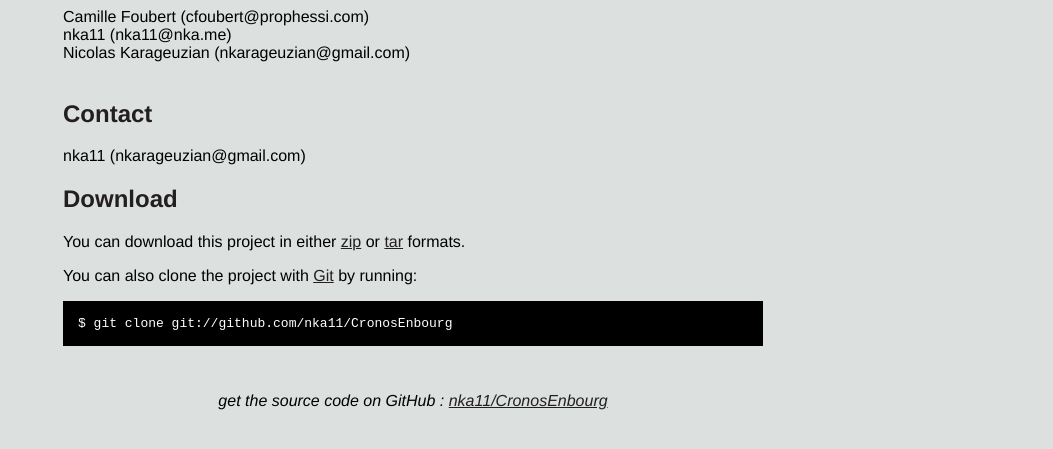
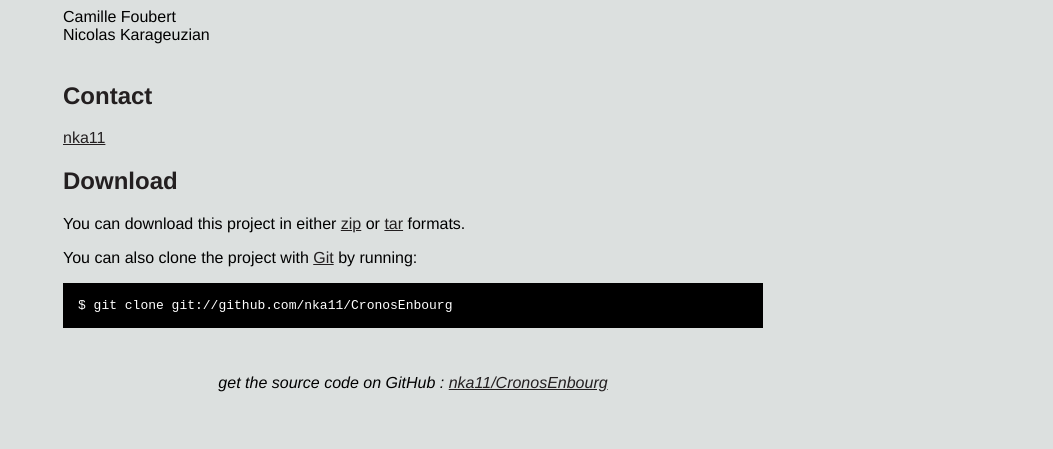
Before and after one commit to nka11/CronosEnbourg, a plain HTML site: page index.html in a window 1280 px wide. Shown: the part 303-752 px from the top of the page, without its empty margins (227-1280 px from the left). Drawn offline with Linux system fonts and the light colour scheme.

Commit message:
updating contact/emails

```diff
--- a/index.html
+++ b/index.html
@@ -50,13 +50,12 @@
     </div>
 
     <h2>Authors</h2>
-<p>Camille Foubert (cfoubert@prophessi.com)
-<br/>nka11 (nka11@nka.me)
-<br/>Nicolas Karageuzian (nkarageuzian@gmail.com)
+<p>Camille Foubert
+<br/>Nicolas Karageuzian
 <br/>
 <br/>      </p>
 <h2>Contact</h2>
-<p>nka11 (nkarageuzian@gmail.com)
+<p><a href="http://github.com/nka11">nka11</a>
 <br/>      </p>
 
 
```
